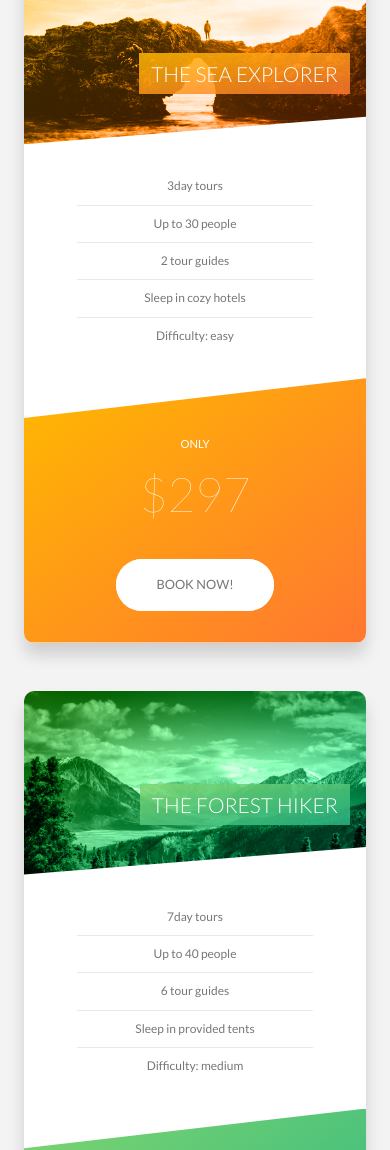
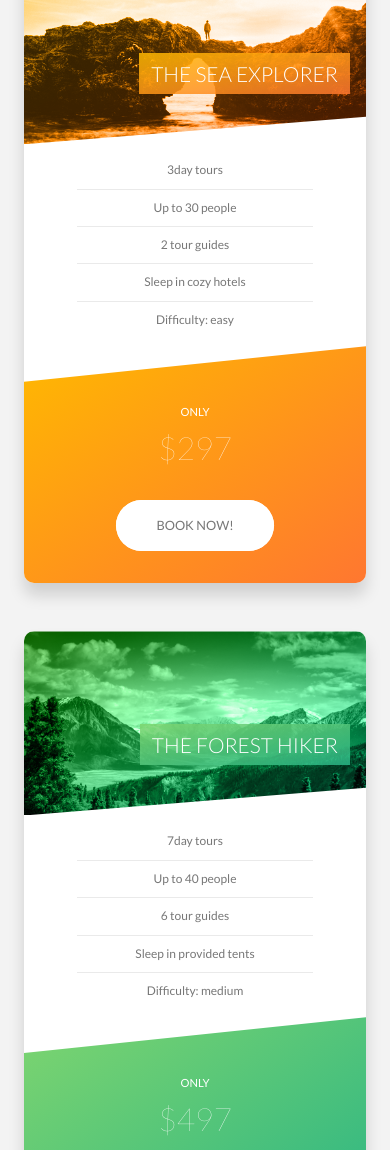
Before and after one commit to Akho0122/Natours, a website: page index.html in a window 390 px wide. Shown: the part 2579-3729 px from the top of the page. Drawn offline with Linux system fonts and the light colour scheme.

Commit message:
book section was responsive

```diff
--- a/sass/components/_card.scss
+++ b/sass/components/_card.scss
@@ -183,6 +183,9 @@
     &:hover &__side--front {
       transform: rotateY(0);
     }
+    &__details{
+      padding: 1rem 3rem;
+    }
 
     //BACK SIDE STYLING
     &__cta {
@@ -197,7 +200,7 @@
       margin-bottom: 3rem;
     }
     &__price-value {
-      font-size: 6rem;
+      font-size: 4rem;
     }
   }
 }
--- a/sass/components/_story.scss
+++ b/sass/components/_story.scss
@@ -8,6 +8,15 @@
   padding-left: 9rem;
   font-size: $default-font-size;
   transform: skewX(-12deg);
+
+  @include respond(tab-port){
+    width: 100%;
+    padding: 4rem;
+    padding-left: 7rem;
+  }
+  @include respond(phone){
+    transform: skewX(0);
+  }
 
   &__shape{
       width: 15rem;
@@ -20,6 +29,10 @@
       transform: translateX(-3rem) skewX(12deg);
       position: relative;
       overflow: hidden;
+
+      @include respond(phone){
+        transform: translateX(-3rem) skewX(0);
+      }
   }
   &__img{
       height: 100%;
@@ -29,6 +42,9 @@
   }
   &__text{
     transform: skewX(12deg);
+    @include respond(phone){
+      transform: skewX(0);
+    }
   }
   &__caption{
       position: absolute;
--- a/sass/pages/_home.scss
+++ b/sass/pages/_home.scss
@@ -64,10 +64,21 @@
   url(../img/nat-10.jpg);
   background-size: cover;
   border-radius: 3px;
-  height: 50rem;
   box-shadow: 0 1.5rem 4rem rgba($color-black, 0.2);
+
+  @include respond(tab-land){
+    background-image: linear-gradient(105deg,
+    rgba($color-white, .9) 0%,
+    rgba($color-white, .9) 70%,
+    transparent 70%),
+    url(../img/nat-10.jpg);
+  }
   &__form{
       width: 50%;
       padding: 6rem;
+
+      @include respond(tab-land){
+        width: 70%;
+      }
   }
 }
```
Also changed, not shown: css/style.css.
